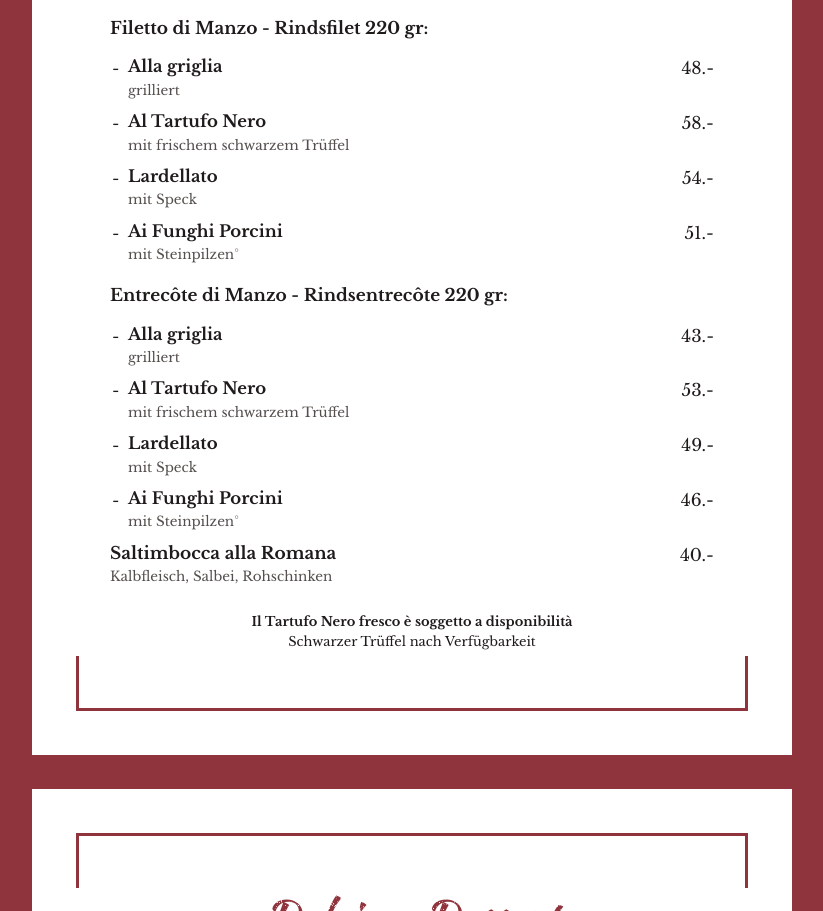
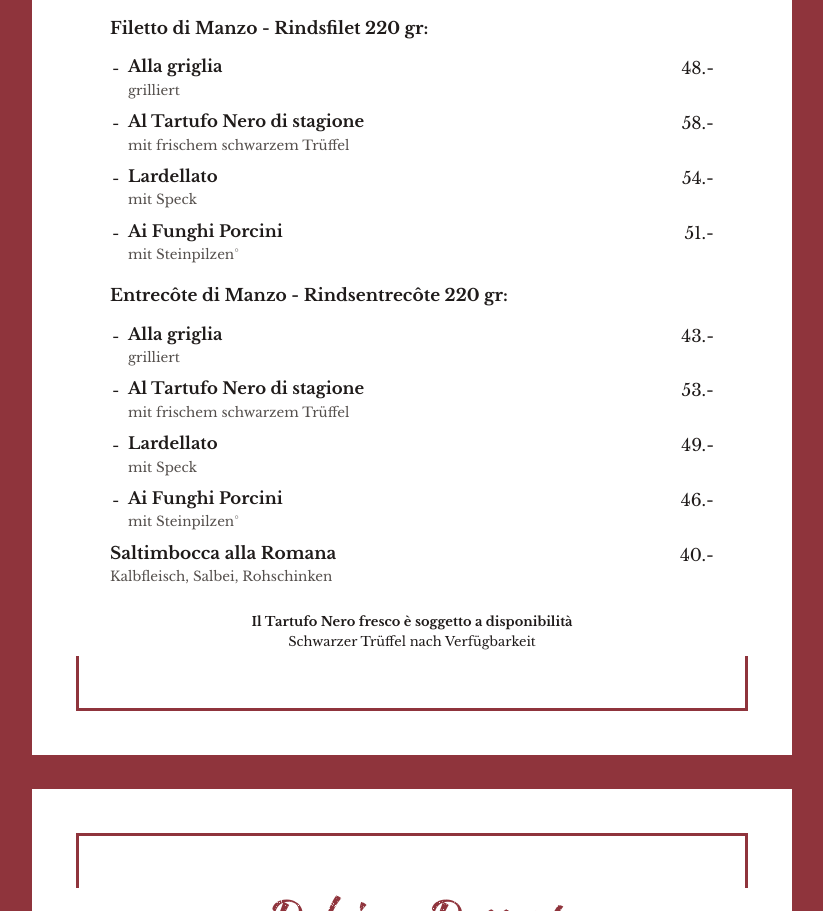
Before and after one commit to calderaio/asktheworld, a plain HTML site: page bellevue-lax/Bellevue-Lax-Entwurf.html in a window 1280 px wide. Shown: the part 9139-10050 px from the top of the page, without its empty margins (228-1051 px from the left). Drawn offline with nearby package versions, Linux system fonts and the light colour scheme.

Commit message:
bellevue-lax: match truffle option wording to printed menu
Co-Authored-By: Claude Opus 5.5 <noreply@anthropic.com>
Claude-Session: https://claude.ai/code/session_01FzGqaQo2APR6JegHqetxK4

```diff
--- a/bellevue-lax/Bellevue-Lax-Entwurf.html
+++ b/bellevue-lax/Bellevue-Lax-Entwurf.html
@@ -264,12 +264,12 @@ footer a{color:#fff}
         <li><b>Tartare al Tartufo Nero di stagione**</b><span class="pr">48.-</span><small>Rindstatar mit frischem schwarzem Trüffel und Toastbrot</small></li>
         <li><span class="sub-h">Filetto di Manzo - Rindsfilet 220 gr:</span></li>
         <li class="opt"><b>Alla griglia</b><span class="pr">48.-</span><small>grilliert</small></li>
-        <li class="opt"><b>Al Tartufo Nero</b><span class="pr">58.-</span><small>mit frischem schwarzem Trüffel</small></li>
+        <li class="opt"><b>Al Tartufo Nero di stagione</b><span class="pr">58.-</span><small>mit frischem schwarzem Trüffel</small></li>
         <li class="opt"><b>Lardellato</b><span class="pr">54.-</span><small>mit Speck</small></li>
         <li class="opt"><b>Ai Funghi Porcini</b><span class="pr">51.-</span><small>mit Steinpilzen°</small></li>
         <li><span class="sub-h">Entrecôte di Manzo - Rindsentrecôte 220 gr:</span></li>
         <li class="opt"><b>Alla griglia</b><span class="pr">43.-</span><small>grilliert</small></li>
-        <li class="opt"><b>Al Tartufo Nero</b><span class="pr">53.-</span><small>mit frischem schwarzem Trüffel</small></li>
+        <li class="opt"><b>Al Tartufo Nero di stagione</b><span class="pr">53.-</span><small>mit frischem schwarzem Trüffel</small></li>
         <li class="opt"><b>Lardellato</b><span class="pr">49.-</span><small>mit Speck</small></li>
         <li class="opt"><b>Ai Funghi Porcini</b><span class="pr">46.-</span><small>mit Steinpilzen°</small></li>
         <li><b>Saltimbocca alla Romana</b><span class="pr">40.-</span><small>Kalbfleisch, Salbei, Rohschinken</small></li>
```
Also changed, not shown: bellevue-lax/index.html (+2 -2 lines).
